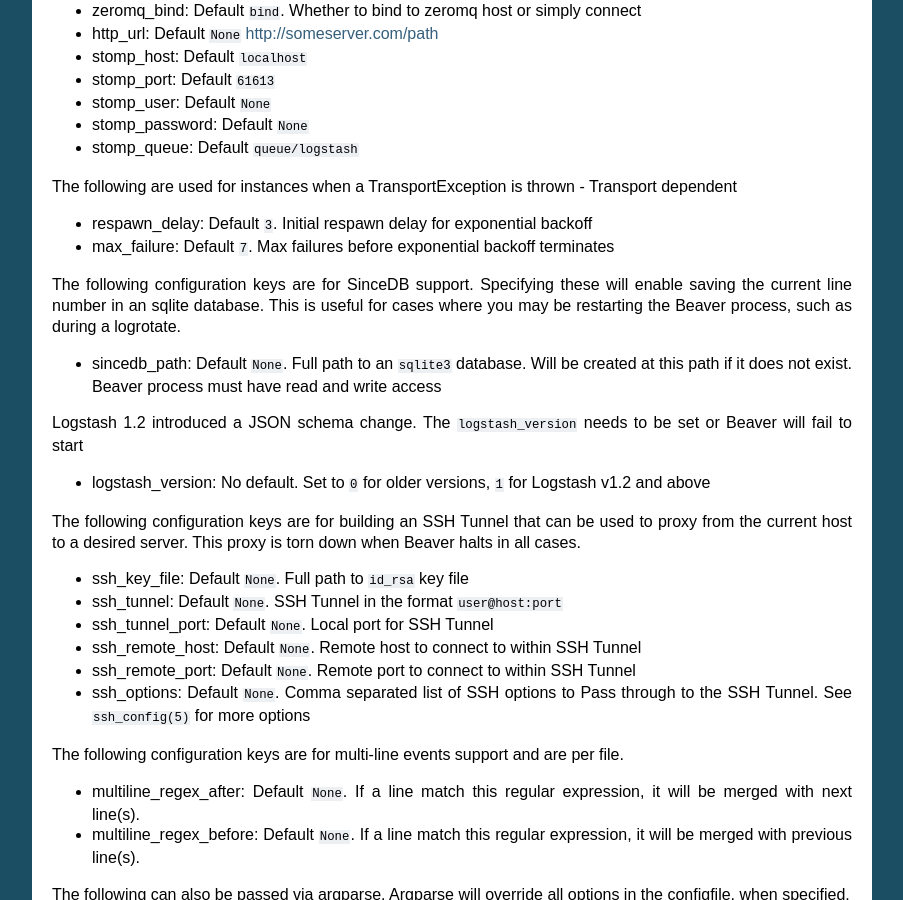
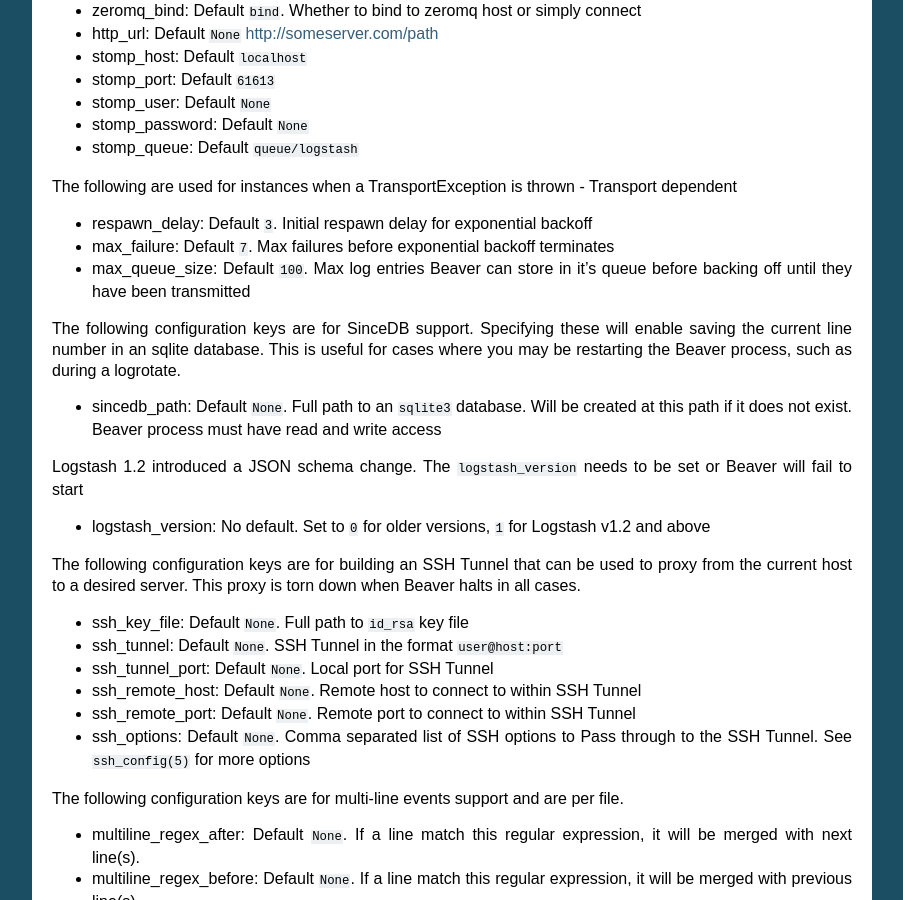
Before and after one commit to python-beaver/python-beaver, a Sphinx documentation site: the page built from docs/user/usage.rst, in a window 1280 px wide and 900 px high, scrolled down 2394 px. Shown: the whole window, without its empty margins (198-1101 px from the left). Built offline with Sphinx 7.4.7, drawn with Linux system fonts in a browser that asks for light colours.

Commit message:
Adding max_queue_size to docs

```diff
--- a/docs/user/usage.rst
+++ b/docs/user/usage.rst
@@ -117,6 +117,7 @@
 
 * respawn_delay: Default ``3``. Initial respawn delay for exponential backoff
 * max_failure: Default ``7``. Max failures before exponential backoff terminates
+* max_queue_size: Default ``100``. Max log entries Beaver can store in it's queue before backing off until they have been transmitted
 
 The following configuration keys are for SinceDB support. Specifying these will enable saving the current line number in an sqlite database. This is useful for cases where you may be restarting the Beaver process, such as during a logrotate.
 
```
